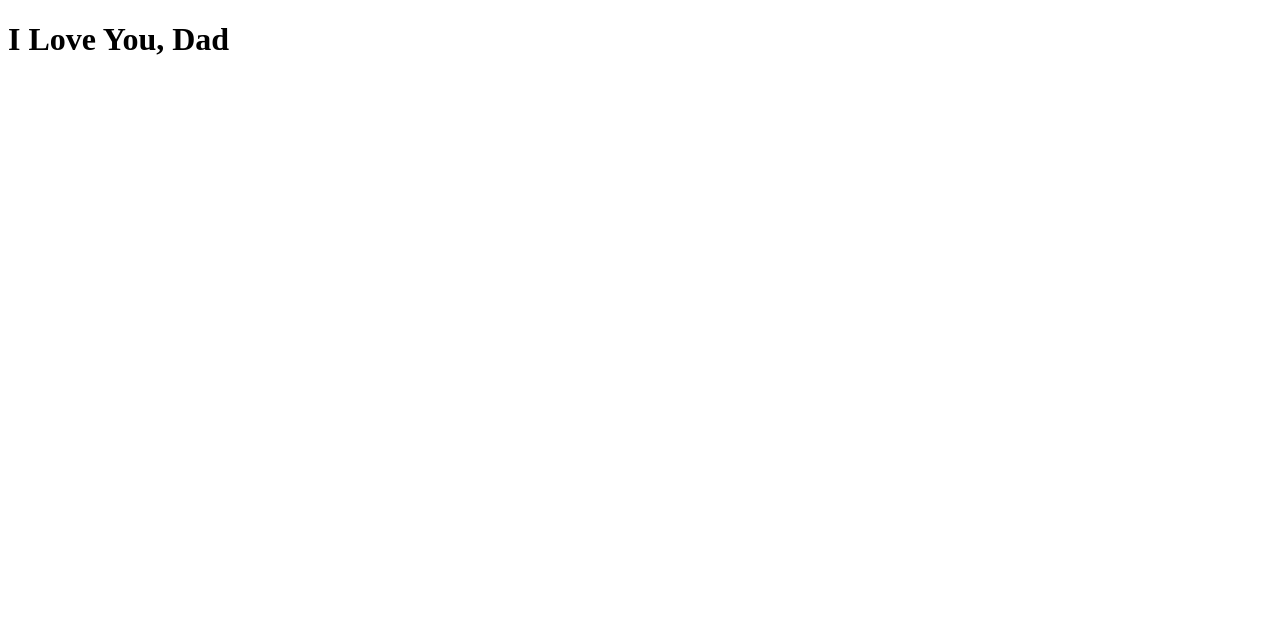
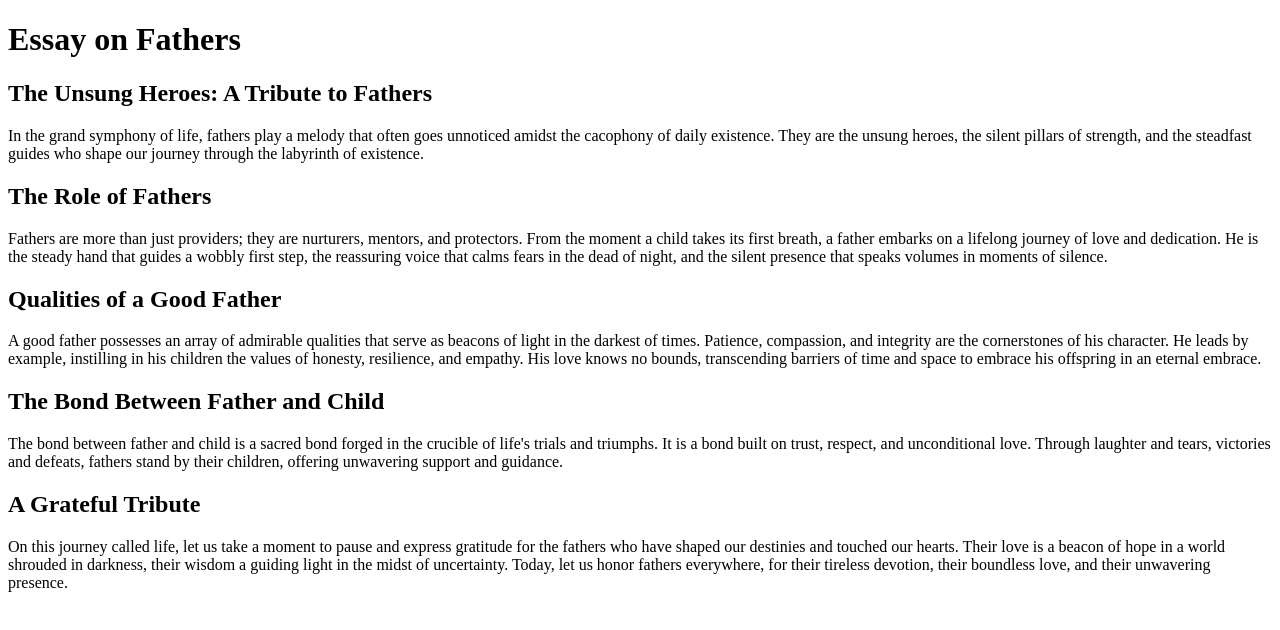
Before and after one commit to ayucool180/ayucool180, a plain HTML site: page index.html in a window 1280 px wide. Drawn offline with Linux system fonts and the light colour scheme.

Commit message:
Update index.html

```diff
--- a/index.html
+++ b/index.html
@@ -3,10 +3,26 @@
 <head>
     <meta charset="UTF-8">
     <meta name="viewport" content="width=device-width, initial-scale=1.0">
-    <title>I Love You, Dad</title>
+    <title>Essay on Fathers</title>
 </head>
 <body>
-    <h1>I Love You, Dad</h1>
+    <h1>Essay on Fathers</h1>
+    <div id="essay-content">
+        <h2>The Unsung Heroes: A Tribute to Fathers</h2>
+        <p>In the grand symphony of life, fathers play a melody that often goes unnoticed amidst the cacophony of daily existence. They are the unsung heroes, the silent pillars of strength, and the steadfast guides who shape our journey through the labyrinth of existence.</p>
+
+        <h2>The Role of Fathers</h2>
+        <p>Fathers are more than just providers; they are nurturers, mentors, and protectors. From the moment a child takes its first breath, a father embarks on a lifelong journey of love and dedication. He is the steady hand that guides a wobbly first step, the reassuring voice that calms fears in the dead of night, and the silent presence that speaks volumes in moments of silence.</p>
+
+        <h2>Qualities of a Good Father</h2>
+        <p>A good father possesses an array of admirable qualities that serve as beacons of light in the darkest of times. Patience, compassion, and integrity are the cornerstones of his character. He leads by example, instilling in his children the values of honesty, resilience, and empathy. His love knows no bounds, transcending barriers of time and space to embrace his offspring in an eternal embrace.</p>
+
+        <h2>The Bond Between Father and Child</h2>
+        <p>The bond between father and child is a sacred bond forged in the crucible of life's trials and triumphs. It is a bond built on trust, respect, and unconditional love. Through laughter and tears, victories and defeats, fathers stand by their children, offering unwavering support and guidance.</p>
+
+        <h2>A Grateful Tribute</h2>
+        <p>On this journey called life, let us take a moment to pause and express gratitude for the fathers who have shaped our destinies and touched our hearts. Their love is a beacon of hope in a world shrouded in darkness, their wisdom a guiding light in the midst of uncertainty. Today, let us honor fathers everywhere, for their tireless devotion, their boundless love, and their unwavering presence.</p>
+    </div>
     <script src="script.js"></script>
 </body>
 </html>
```
